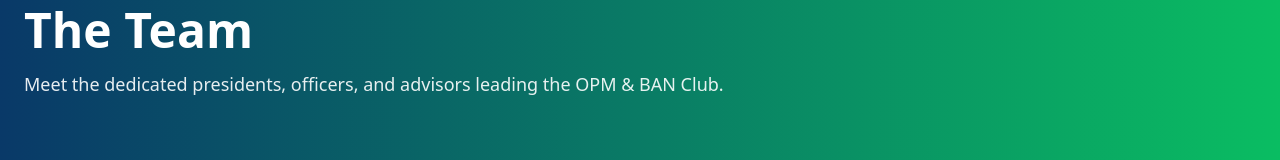
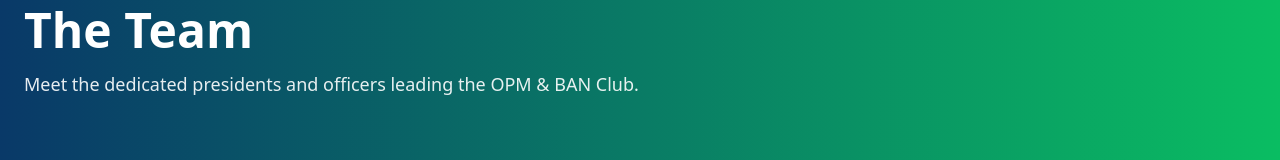
Before and after one commit to YKAwarta/opmbansite, a Next.js app: page /team in a window 1280 px wide. Shown: the part 131-291 px from the top of the page. Built offline with nearby package versions, Linux system fonts and the light colour scheme.

Commit message:
Cleaned up Team page.

```diff
--- a/app/team/page.tsx
+++ b/app/team/page.tsx
@@ -11,7 +11,7 @@ export default function TeamPage() {
           <div className="container mx-auto px-6">
             <h1 className="text-4xl md:text-5xl font-bold text-white">The Team</h1>
             <p className="text-white/90 text-lg mt-4">
-              Meet the dedicated presidents, officers, and advisors leading the OPM & BAN Club.
+              Meet the dedicated presidents and officers leading the OPM & BAN Club.
             </p>
           </div>
         </div>
```
